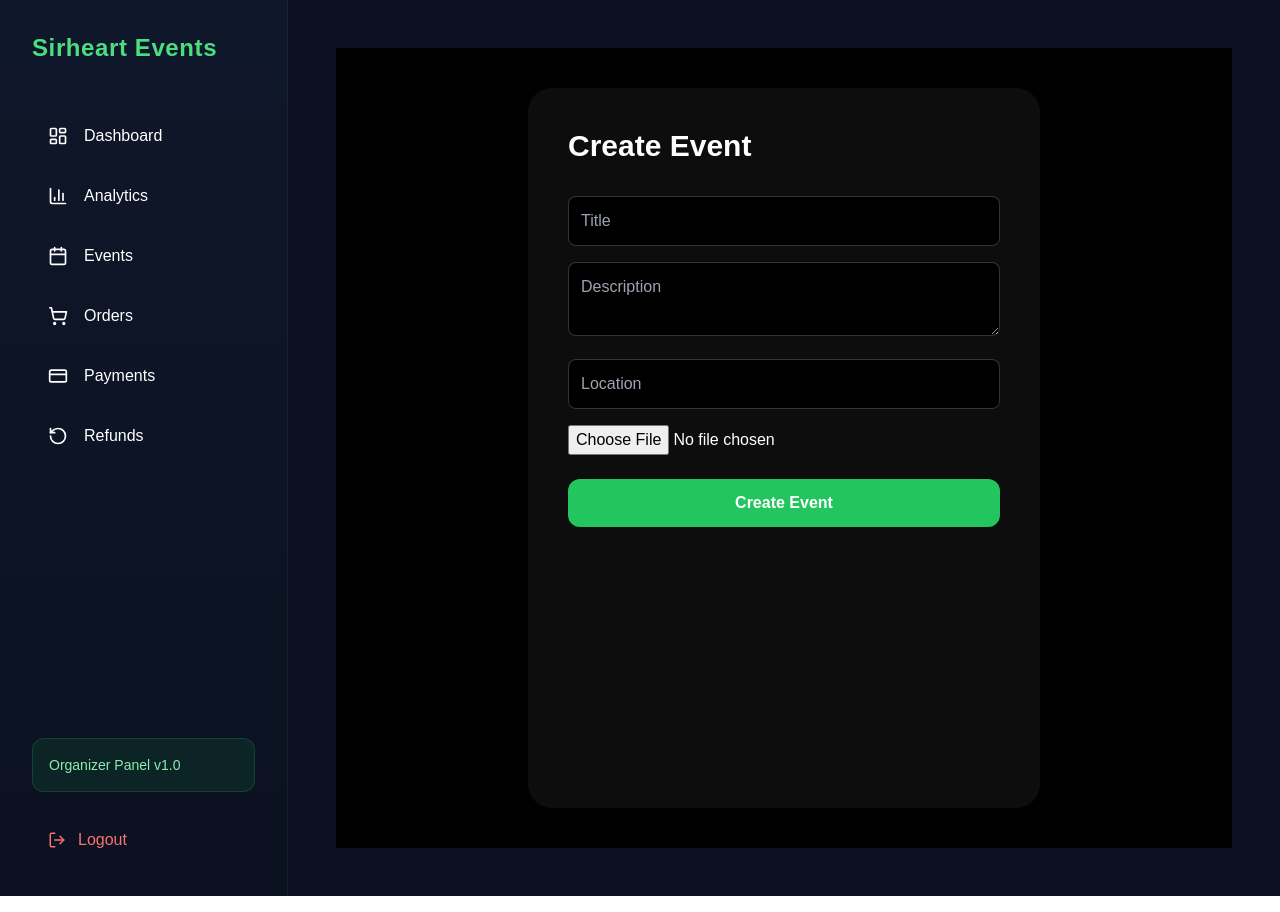
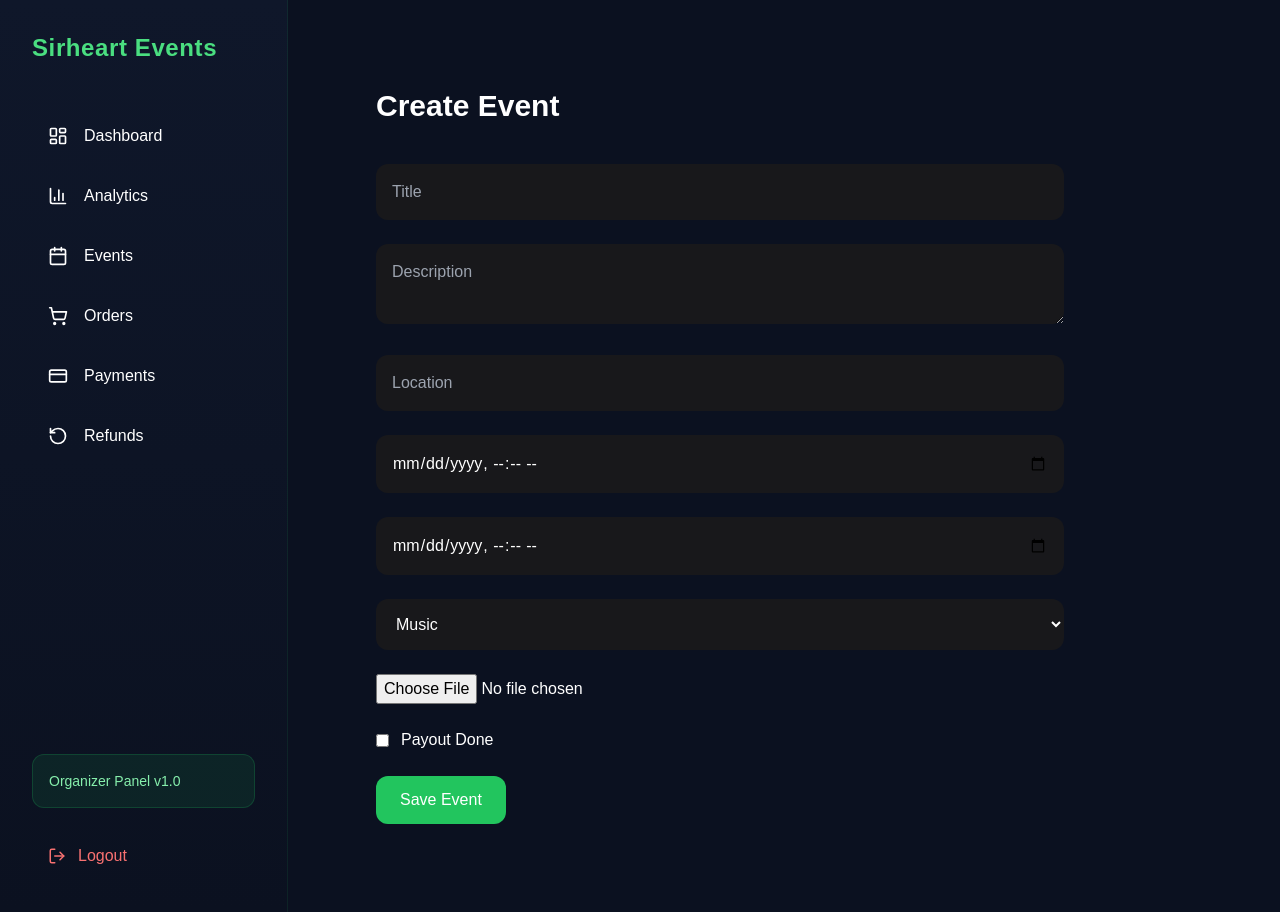
Before and after one commit to jimmy353/organizer_dashboard, a Next.js app: page /dashboard/events/create in a window 1280 px wide. Built offline with nearby package versions, Linux system fonts and the light colour scheme; no server answers.

Commit message:
Update events dashboard - create, view, edit pages

```diff
--- a/src/app/dashboard/events/[id]/page.js
+++ b/src/app/dashboard/events/[id]/page.js
@@ -1,57 +1,53 @@
 "use client";
 
 import { useEffect, useState } from "react";
-import { useParams } from "next/navigation";
+import { useRouter, useParams } from "next/navigation";
 
-export default function EventDetailPage() {
+export default function ViewEvent() {
   const { id } = useParams();
+  const router = useRouter();
   const API_URL = process.env.NEXT_PUBLIC_API_URL;
 
   const [event, setEvent] = useState(null);
 
   useEffect(() => {
+    fetchEvent();
+  }, []);
+
+  async function fetchEvent() {
     const token = localStorage.getItem("access");
 
-    fetch(`${API_URL}/api/events/${id}/`, {
-      headers: {
-        Authorization: `Bearer ${token}`,
-      },
-    })
-      .then((res) => res.json())
-      .then((data) => setEvent(data));
-  }, [id]);
+    const res = await fetch(`${API_URL}/api/events/${id}/`, {
+      headers: { Authorization: `Bearer ${token}` },
+    });
 
-  if (!event)
-    return (
-      <div className="min-h-screen flex items-center justify-center bg-black text-white">
-        Loading...
-      </div>
-    );
+    const data = await res.json();
+    setEvent(data);
+  }
+
+  if (!event) return <p className="p-10 text-white">Loading...</p>;
 
   return (
-    <div className="min-h-screen bg-black text-white p-10">
-      <div className="max-w-4xl mx-auto bg-white/5 backdrop-blur-lg rounded-3xl p-8 shadow-2xl">
+    <div className="p-10 text-white max-w-3xl">
+      {event.image && (
+        <img
+          src={event.image}
+          className="w-full h-64 object-cover rounded-xl mb-6"
+        />
+      )}
 
-        {event.image && (
-          <img
-            src={event.image}
-            alt={event.title}
-            className="w-full h-80 object-cover rounded-2xl mb-6"
-          />
-        )}
+      <h1 className="text-4xl font-bold mb-4">{event.title}</h1>
+      <p className="text-gray-400">{event.location}</p>
+      <p className="mt-6">{event.description}</p>
 
-        <h1 className="text-3xl font-bold mb-4">
-          {event.title}
-        </h1>
-
-        <p className="text-gray-400 mb-4">
-          {event.location}
-        </p>
-
-        <p className="text-gray-300">
-          {event.description}
-        </p>
-      </div>
+      <button
+        onClick={() =>
+          router.push(`/dashboard/events/${id}/edit`)
+        }
+        className="bg-yellow-500 px-6 py-3 rounded-xl mt-8"
+      >
+        Edit Event
+      </button>
     </div>
   );
 }
--- a/src/app/dashboard/events/create/page.js
+++ b/src/app/dashboard/events/create/page.js
@@ -3,7 +3,7 @@
 import { useState } from "react";
 import { useRouter } from "next/navigation";
 
-export default function CreateEventPage() {
+export default function CreateEvent() {
   const router = useRouter();
   const API_URL = process.env.NEXT_PUBLIC_API_URL;
 
@@ -11,6 +11,11 @@ export default function CreateEventPage() {
     title: "",
     description: "",
     location: "",
+    category: "music",
+    start_date: "",
+    end_date: "",
+    payout_done: false,
+    image: null,
   });
 
   async function handleSubmit(e) {
@@ -18,58 +23,100 @@ export default function CreateEventPage() {
 
     const token = localStorage.getItem("access");
 
-    const res = await fetch(`${API_URL}/api/events/create/`, {
-      method: "POST",
-      headers: {
-        Authorization: `Bearer ${token}`,
-      },
-      body: new FormData(e.target),
+    const formData = new FormData();
+    Object.keys(form).forEach((key) => {
+      if (form[key] !== null) formData.append(key, form[key]);
     });
 
-    if (res.ok) {
-      router.push("/dashboard/events");
-    }
+    await fetch(`${API_URL}/api/events/create/`, {
+      method: "POST",
+      headers: { Authorization: `Bearer ${token}` },
+      body: formData,
+    });
+
+    router.push("/dashboard/events");
   }
 
   return (
-    <div className="min-h-screen bg-black text-white p-10 flex justify-center">
-      <form
-        onSubmit={handleSubmit}
-        className="bg-white/5 backdrop-blur-xl p-10 rounded-3xl w-full max-w-lg"
-      >
-        <h1 className="text-3xl font-bold mb-8">
-          Create Event
-        </h1>
+    <div className="p-10 text-white max-w-3xl">
+      <h1 className="text-3xl font-bold mb-10">Create Event</h1>
 
+      <form onSubmit={handleSubmit} className="space-y-6">
         <input
-          name="title"
+          type="text"
           placeholder="Title"
-          className="w-full p-3 mb-4 bg-black border border-white/20 rounded-lg"
+          className="w-full p-4 bg-zinc-900 rounded-xl"
+          onChange={(e) =>
+            setForm({ ...form, title: e.target.value })
+          }
         />
 
         <textarea
-          name="description"
           placeholder="Description"
-          className="w-full p-3 mb-4 bg-black border border-white/20 rounded-lg"
+          className="w-full p-4 bg-zinc-900 rounded-xl"
+          onChange={(e) =>
+            setForm({ ...form, description: e.target.value })
+          }
         />
 
         <input
-          name="location"
+          type="text"
           placeholder="Location"
-          className="w-full p-3 mb-4 bg-black border border-white/20 rounded-lg"
+          className="w-full p-4 bg-zinc-900 rounded-xl"
+          onChange={(e) =>
+            setForm({ ...form, location: e.target.value })
+          }
         />
 
         <input
-          type="file"
-          name="image"
-          className="w-full mb-6"
+          type="datetime-local"
+          className="w-full p-4 bg-zinc-900 rounded-xl"
+          onChange={(e) =>
+            setForm({ ...form, start_date: e.target.value })
+          }
         />
 
-        <button
-          type="submit"
-          className="w-full bg-green-500 hover:bg-green-600 py-3 rounded-xl font-bold"
+        <input
+          type="datetime-local"
+          className="w-full p-4 bg-zinc-900 rounded-xl"
+          onChange={(e) =>
+            setForm({ ...form, end_date: e.target.value })
+          }
+        />
+
+        <select
+          className="w-full p-4 bg-zinc-900 rounded-xl"
+          onChange={(e) =>
+            setForm({ ...form, category: e.target.value })
+          }
         >
-          Create Event
+          <option value="music">Music</option>
+          <option value="sports">Sports</option>
+          <option value="nightlife">Nightlife</option>
+        </select>
+
+        <input
+          type="file"
+          onChange={(e) =>
+            setForm({ ...form, image: e.target.files[0] })
+          }
+        />
+
+        <div className="flex items-center gap-3">
+          <input
+            type="checkbox"
+            onChange={(e) =>
+              setForm({
+                ...form,
+                payout_done: e.target.checked,
+              })
+            }
+          />
+          <label>Payout Done</label>
+        </div>
+
+        <button className="bg-green-500 px-6 py-3 rounded-xl">
+          Save Event
         </button>
       </form>
     </div>
```
